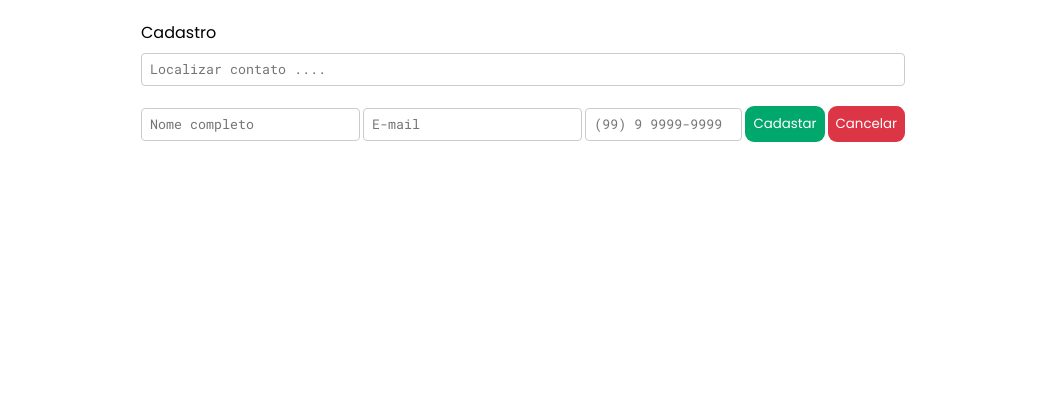
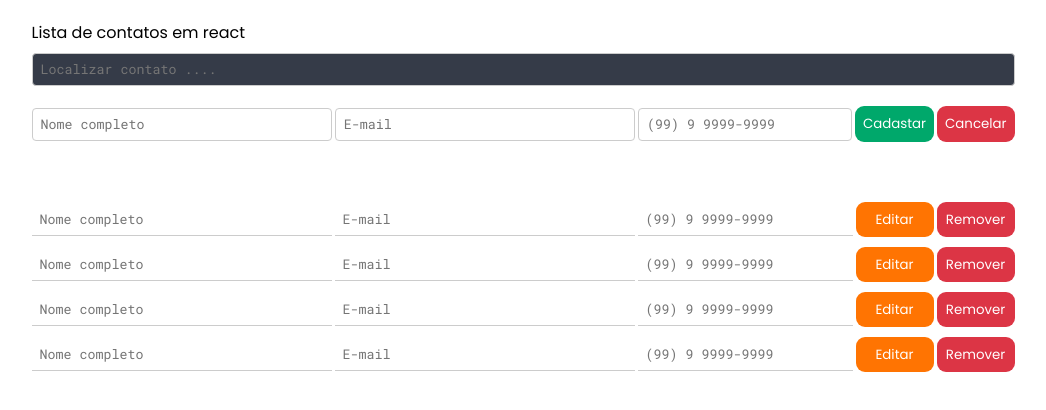
Before and after one commit to ArielChaves/lista_de_contato, a React (Create React App) app: page / in a window 1280 px wide. Shown: the top 410 px of the page, without its empty margins (117-1163 px from the left). Built offline with nearby package versions, Linux system fonts and the light colour scheme.

Commit message:
layout novocadastro implementado

```diff
--- /dev/null
+++ b/src/components/Cadastro/index.tsx
@@ -0,0 +1,22 @@
+import * as S from './style'
+
+const NovoCadastro = () => (
+  <main>
+    <S.ContainerMaster>
+      <S.Card>
+        <S.Formulario>
+          <S.InputNomeRegistrado type="text" placeholder="Nome completo" />
+          <S.InputEmailRegistrado type="email" placeholder="E-mail" />
+          <S.InputTelefoneRegistrado
+            type="Tel"
+            placeholder="(99) 9 9999-9999"
+          />
+          <S.Button>Editar</S.Button>
+          <S.CancelButton>Remover</S.CancelButton>
+        </S.Formulario>
+      </S.Card>
+    </S.ContainerMaster>
+  </main>
+)
+
+export default NovoCadastro
--- /dev/null
+++ b/src/components/Cadastro/style.ts
@@ -0,0 +1,57 @@
+import styled from 'styled-components'
+
+export const Card = styled.div`
+  /* background-color: #dcdde1; */
+  top: 40px;
+`
+export const ContainerMaster = styled.div`
+  /* margin-top: 50px; */
+`
+// disposição do meu formulario em linha
+export const Formulario = styled.form`
+  display: flex;
+  align-items: center;
+  margin-top: 10px;
+  gap: 3px;
+`
+// estilo do meu botão principal de adicionar
+export const Button = styled.button`
+  background: #ff7402;
+  color: #ffffff;
+  border: none;
+  cursor: pointer;
+  padding: 8px;
+  border-radius: 9px;
+  width: 78px; /* Defina o tamanho fixo desejado */
+  height: 35px; /* Defina a altura fixa desejada */
+
+  &:hover {
+    background: #ffa500;
+  }
+`
+// Aqui passo por herança no styled() os atributos do meu Botão e trato apenas o Hover para que não fique com o mesmo hover verde
+export const CancelButton = styled(Button)`
+  background-color: #dc3545;
+  &:hover {
+    background: #e57373;
+  }
+`
+// Aqui estou definindo um regra geral para os inputs
+export const InputNomeRegistrado = styled.input`
+  padding: 8px;
+  border: none;
+  border-bottom: 1px solid #ccc;
+  /* border-radius: 4px; */
+  line-height: 15px;
+  font-family: 'Roboto Mono', monospace;
+  width: 300px;
+`
+// Agora passando uma herança dentro do styled ()
+// Aqui está recebendo por herança as informações do (InputNomeRegistrado) e adiciono um espacamento e margin
+export const InputTelefoneRegistrado = styled(InputNomeRegistrado)`
+  width: 215px;
+`
+// Aqui está recebendo por herança as informações do (InputNomeRegistrado) e adiciono um espacamento e margin
+export const InputEmailRegistrado = styled(InputNomeRegistrado)`
+  width: 300px;
+`
--- a/src/containers/ListaDeContatos/index.tsx
+++ b/src/containers/ListaDeContatos/index.tsx
@@ -1,9 +1,10 @@
+import NovoCadastro from '../../components/Cadastro'
 import * as S from './styles'
 
 const ListaDeCadastro = () => (
   <main>
     <div>
-      <p>Cadastro</p>
+      <p>Lista de contatos em react</p>
       <div>
         <S.InputSearch type="text" placeholder="Localizar contato ...." />
       </div>
@@ -16,6 +17,20 @@ const ListaDeCadastro = () => (
           <S.CancelButton>Cancelar</S.CancelButton>
         </S.Formulario>
       </div>
+      <ul>
+        <li>
+          <NovoCadastro />
+        </li>
+        <li>
+          <NovoCadastro />
+        </li>
+        <li>
+          <NovoCadastro />
+        </li>
+        <li>
+          <NovoCadastro />
+        </li>
+      </ul>
     </div>
   </main>
 )
--- a/src/containers/ListaDeContatos/styles.ts
+++ b/src/containers/ListaDeContatos/styles.ts
@@ -6,6 +6,7 @@ export const Formulario = styled.form`
   align-items: center;
   margin-top: 20px;
   gap: 3px;
+  margin-bottom: 60px;
 `
 // estilo do meu botão principal de adicionar
 export const Button = styled.button`
@@ -42,6 +43,8 @@ export const InputNome = styled.input`
 export const InputSearch = styled(InputNome)`
   width: 100%;
   margin-top: 8px;
+  background-color: #353b48;
+  color: #f5f6fa;
 `
 // Aqui está recebendo por herança as informações do (InputNome) e adiciono um espacamento e margin
 export const InputTelefone = styled(InputNome)`
```
